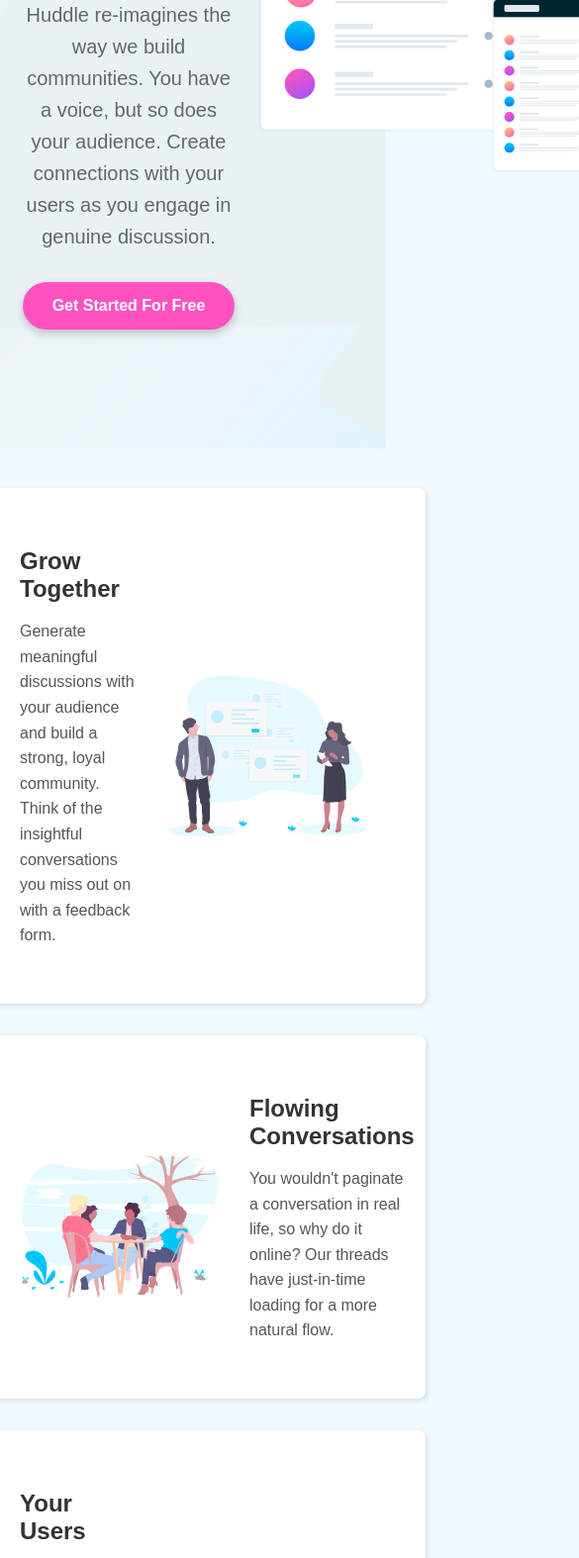
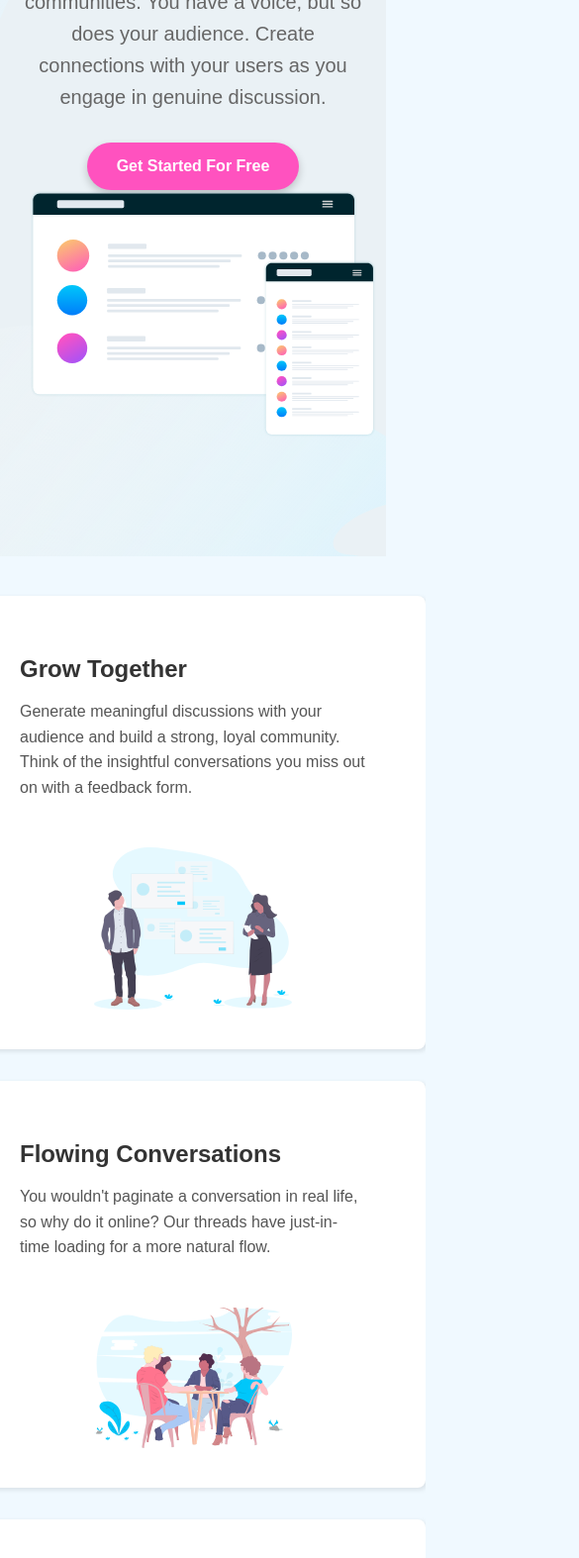
Before and after one commit to viktoriagrubi/Huddle---Modern-Landing-Page, a plain HTML site: page index.html in a window 390 px wide. Shown: the part 389-1963 px from the top of the page at 99% size, 585 px wide, since content can reach past the window. Drawn offline with Linux system fonts and the light colour scheme.

Commit message:
new changes

```diff
--- a/index.html
+++ b/index.html
@@ -60,11 +60,6 @@
       </div>
 
       <div class="feature">
-        <img
-          src="images/illustration-flowing-conversation.svg"
-          alt="Feature 2"
-          class="img"
-        />
         <div class="text-content">
           <h3>Flowing Conversations</h3>
           <p>
@@ -73,6 +68,11 @@
             flow.
           </p>
         </div>
+        <img
+          src="images/illustration-flowing-conversation.svg"
+          alt="Feature 2"
+          class="img"
+        />
       </div>
 
       <div class="feature">
--- a/style.css
+++ b/style.css
@@ -99,6 +99,10 @@ header {
   padding-bottom: 40px;
 }
 
+.feature:nth-child(2n) {
+  flex-direction: row-reverse;
+}
+
 .features-container {
   position: relative;
   max-width: 1200px;
@@ -133,6 +137,9 @@ header {
   align-items: center;
   z-index: 2;
   position: absolute;
+  left: 50%;
+  transform: translateX(-50%);
+  margin-top: -110px;
 }
 
 .cta-container {
@@ -281,3 +288,22 @@ footer {
   text-align: right;
   margin-top: 50px;
 }
+
+@media (max-width: 768px) {
+  .hero-section {
+    flex-direction: column;
+  }
+
+  .feature {
+    flex-direction: column;
+  }
+
+  .feature:nth-child(2n) {
+    flex-direction: column;
+  }
+
+  .cta-section {
+    width: 70%;
+    height: 20%;
+  }
+}
```
